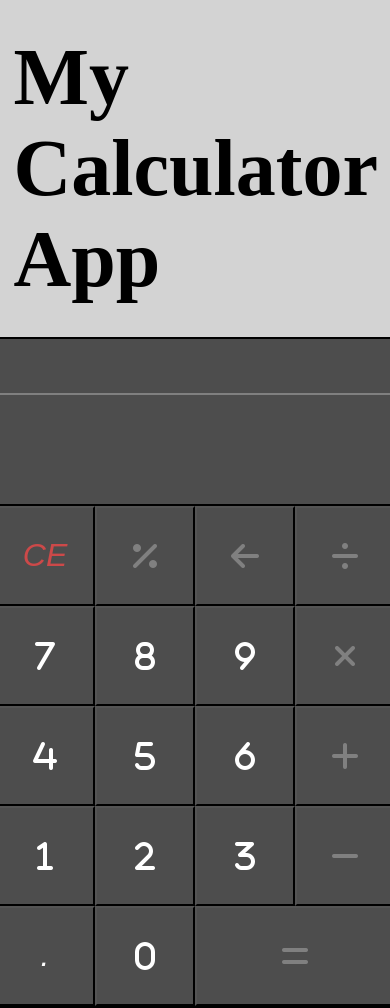
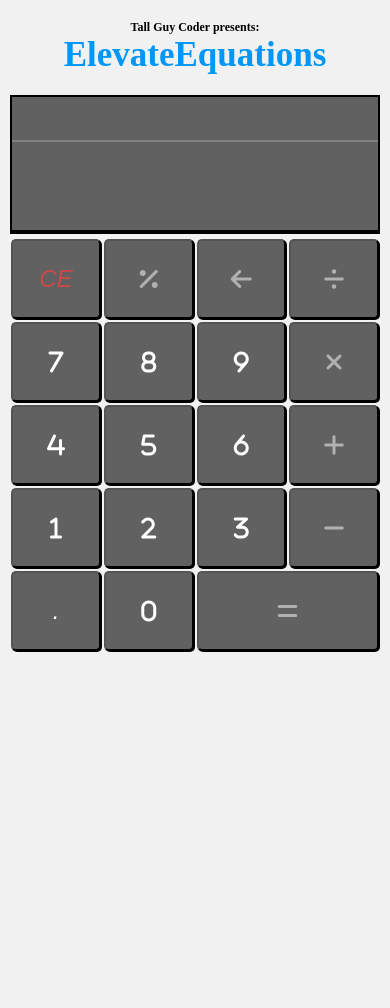
Before and after one commit to Coisdt/calculator-app, a plain HTML site: page index.html in a window 390 px wide. After the commit the page ends 844 px from the top, so only its background shows below. Drawn offline with Linux system fonts and the light colour scheme.

Commit message:
small screen update

```diff
--- a/index.html
+++ b/index.html
@@ -15,7 +15,8 @@
     <title>Calculator Challenge</title>
   </head>
   <body>
-    <h1>My Calculator App</h1>
+    <h3>Tall Guy Coder presents:</h3>
+    <h1>ElevateEquations</h1>
     <div class="container">
       <div class="calculator">
         <div class="screen-container">
--- a/styles.css
+++ b/styles.css
@@ -1,29 +1,43 @@
 * {
   padding: 0;
   margin: 0;
-  background-color: lightgray;
+  box-sizing: border-box;
+  background-color: rgb(241, 241, 241);
+}
+
+:root {
+  --background-clr: rgb(97, 97, 97);
+}
+
+h3 {
+  display: grid;
+  padding-top: 2rem;
+  justify-content: center;
 }
 
 h1 {
   display: grid;
   justify-content: center;
   font-size: 5rem;
-  padding: 2rem;
+  padding: 0rem 2rem 2rem 2rem;
+  color: #0197f6;
 }
 
 .container {
   display: grid;
   justify-content: center;
+  width: 100vw;
 }
 
 .calculator {
   display: grid;
   justify-items: center;
   grid-template-rows: 1fr 3fr;
-  border: 2px solid;
+  /* border: 2px solid; */
   height: auto;
-  width: auto;
+  width: 100vw;
   align-items: center;
+  gap: 5px;
 }
 
 .screen-container {
@@ -32,17 +46,18 @@ h1 {
   grid-template-rows: 1fr 2fr;
   border: 2px solid;
   height: 100%;
-  width: 396px;
-  max-width: 396px;
+  width: 100%;
+  max-width: 415px;
   border: 2px solid;
 }
 
 .previous-display {
-  background-color: rgb(77, 77, 77);
+  background-color: var(--background-clr);
   color: white;
   display: flex;
   justify-content: flex-end;
   align-items: center;
+  width: 100%;
   padding-left: 1rem;
   padding-right: 1rem;
   font-size: 1rem;
@@ -51,8 +66,8 @@ h1 {
 
 .current-display {
   color: white;
-  background-color: rgb(77, 77, 77);
-  max-width: 396px;
+  background-color: var(--background-clr);
+  /* width: 415px; */
   overflow-wrap: break-word;
   overflow-wrap: normal;
   display: flex;
@@ -67,24 +82,28 @@ h1 {
   display: grid;
   width: 100%;
   height: 100%;
+  gap: 5px;
   grid-template-columns: repeat(4, 100px);
   grid-template-rows: repeat(5, 100px);
+  justify-content: center;
 }
 
 .btn {
   color: #000000;
-  background-color: rgb(77, 77, 77);
+  background-color: var(--background-clr);
   font-size: 2rem;
+  box-shadow: 1px 1px 0 0;
+  border-radius: 5px;
 }
 
-.btn i:hover{
+.btn i:hover {
   background-color: grey;
   color: black;
 }
 
 .btn i {
   display: grid;
-  background-color: rgb(77, 77, 77);
+  background-color: var(--background-clr);
   color: white;
   width: 100%;
   height: 100%;
@@ -103,6 +122,121 @@ h1 {
   color: black;
 }
 
-.equals{
-  width: 200px;
+.equals {
+  width: 205px;
 }
+
+@media screen and (max-width: 450px) {
+  h3 {
+    justify-content: center;
+    display: grid;
+    font-size: 12px;
+    padding-top: 20px;
+  }
+
+  h1 {
+    font-size: 35px;
+    padding: 0px 20px 20px 20px;
+    display: grid;
+    justify-content: center;
+    width: 100vw;
+    color: #0197f6;
+  }
+
+  .container {
+    display: grid;
+    justify-content: center;
+    width: 100vw;
+  }
+
+  .calculator {
+    display: grid;
+    justify-items: center;
+    grid-template-rows: 1fr 3fr;
+    height: 560px;
+    width: 100vw;
+    align-items: start;
+  }
+
+  .screen-container {
+    display: grid;
+    width: 95vw;
+    height: 100%;
+    justify-self: center;
+    grid-template-rows: 1fr 2fr;
+    border: 2px solid;
+  }
+
+  .previous-display {
+    display: flex;
+    background-color: var(--background-clr);
+    color: white;
+    justify-content: flex-end;
+    align-items: center;
+    padding-left: 1rem;
+    padding-right: 1rem;
+    font-size: 1rem;
+    border-bottom: 2px solid gray;
+  }
+
+  .current-display {
+    display: flex;
+    color: white;
+    background-color: var(--background-clr);
+    overflow-wrap: break-word;
+    overflow-wrap: normal;
+    justify-content: flex-end;
+    align-items: center;
+    font-size: 3rem;
+    padding: 1rem;
+    border-bottom: 2px solid black;
+  }
+
+  .buttons {
+    display: grid;
+    width: 100%;
+    gap: 3px;
+    height: 400px;
+    grid-template-columns: repeat(4, 23%);
+    grid-template-rows: repeat(5, 20%);
+    justify-content: center;
+  }
+
+  .btn {
+    color: #000000;
+    background-color: var(--background-clr);
+    font-size: 1.5rem;
+    box-shadow: 1px 1px 0 0;
+    border-radius: 5px;
+  }
+
+  .btn i:hover {
+    background-color: rgb(153, 153, 153);
+    color: black;
+  }
+
+  .btn i {
+    display: grid;
+    background-color: var(--background-clr);
+    color: white;
+    width: 100%;
+    height: 100%;
+    align-self: center;
+    place-items: center;
+    background: transparent;
+  }
+
+  .operator i {
+    color: rgb(177, 177, 177);
+    background: transparent;
+  }
+
+  .operator i:hover {
+    background-color: grey;
+    color: black;
+  }
+
+  .equals {
+    width: 203%;
+  }
+}
```
Also changed, not shown: app.js (+5 -4 lines).
